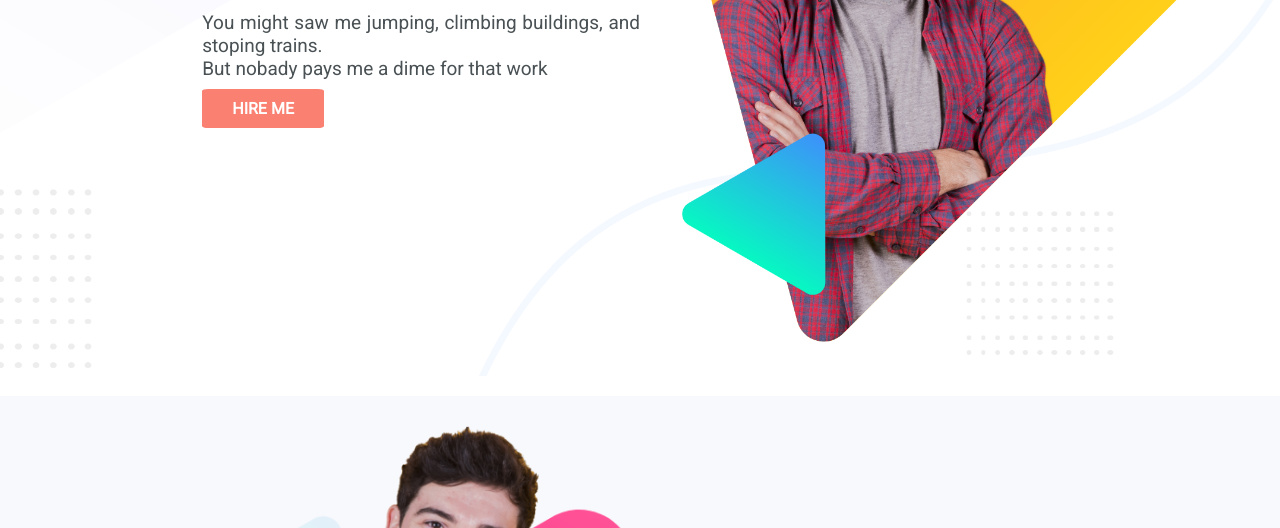
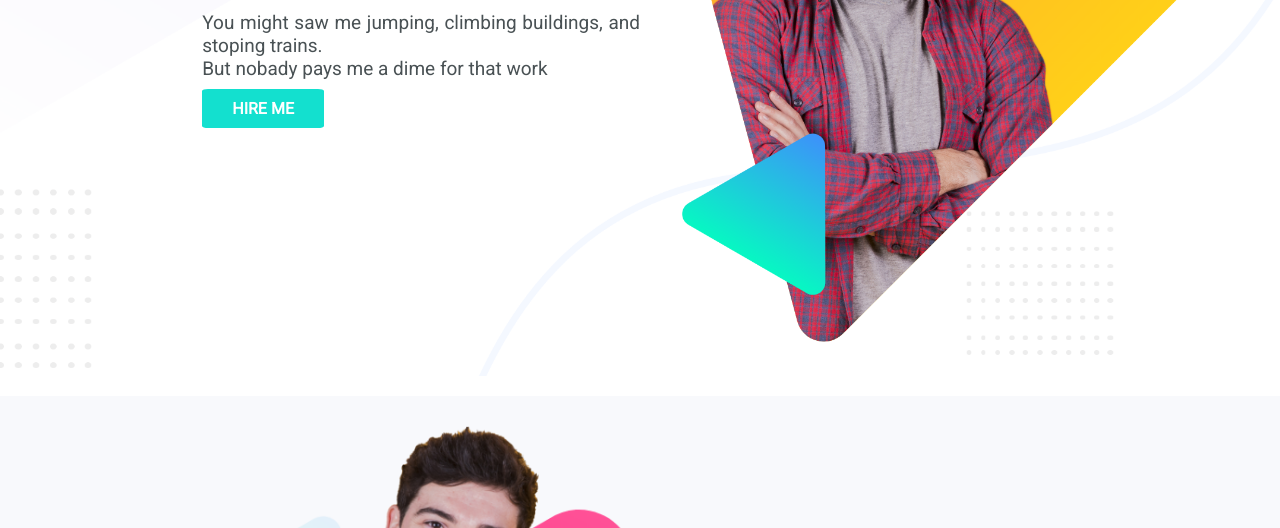
Before and after one commit to Rakib1415/personal-website, a plain HTML site: page index.html in a window 1280 px wide. In both pictures the pointer is over the link "HIRE ME". Shown: the part 272-800 px from the top of the page. Drawn offline with Linux system fonts and the light colour scheme.

Commit message:
finally ready personal website

```diff
--- a/style.css
+++ b/style.css
@@ -46,6 +46,9 @@ body{
     font-weight: bold;
     text-transform: uppercase;
     border-radius: 5%;
+}
+.awesome-btn:hover{
+background-color: #13E0CF;
 }
 .half-width p {
     text-align: justify;
```
